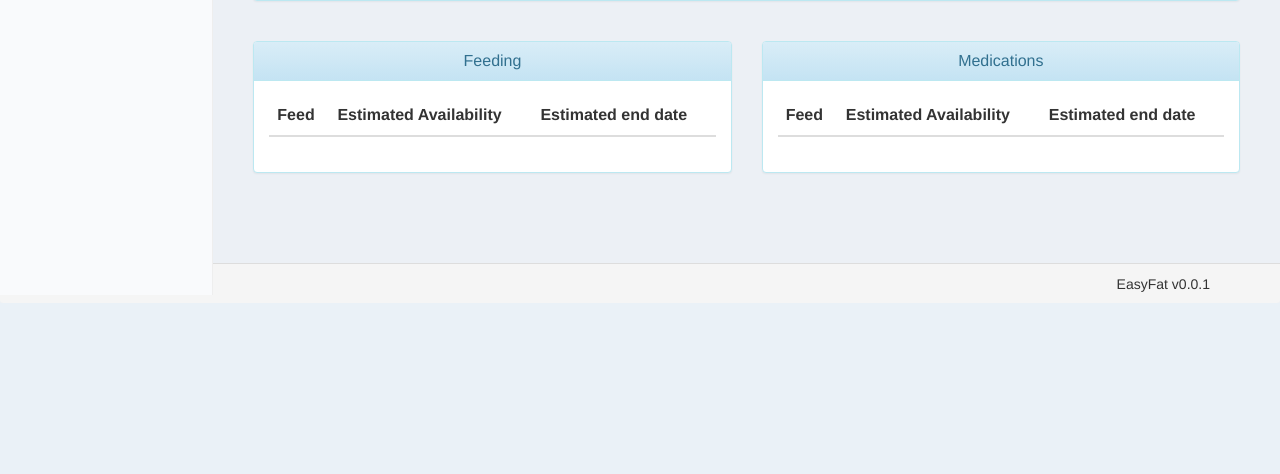
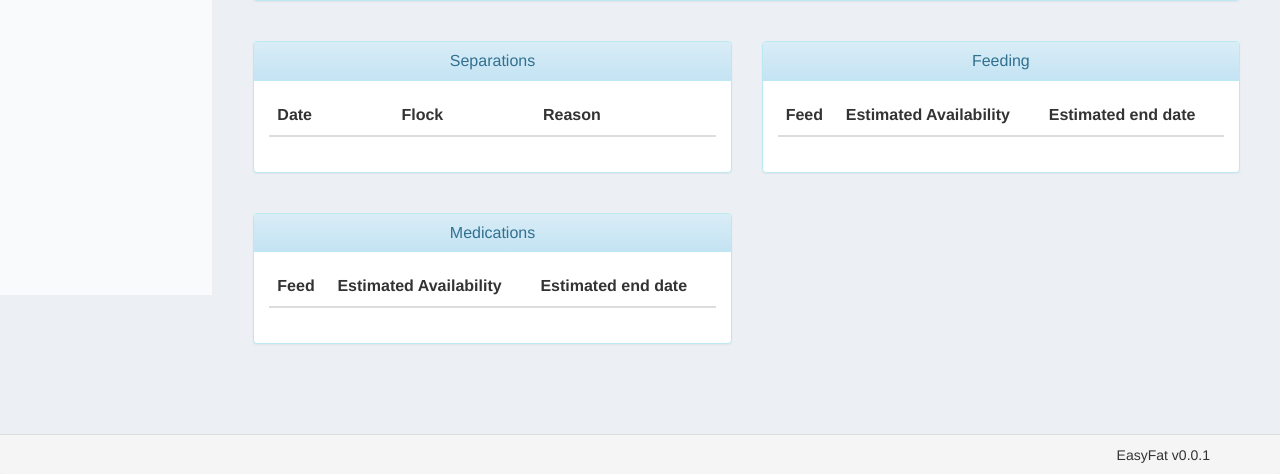
Before and after one commit to forcaeluz/ventania-suinos, a Django app: template farm/templates/farm/index.html in a window 1280 px wide. Shown: the part 505-979 px from the top of the page. Before the commit the page ends 800 px from the top, so only its background shows below. Run offline with Django 3.2, Linux system fonts and the light colour scheme; the template is opened without the code that fills it, so the values that code supplies are empty; some libraries are stand-ins or nearby versions.

Commit message:
Added a separation list to the index page.

```diff
--- a/farm/templates/farm/index.html
+++ b/farm/templates/farm/index.html
@@ -59,6 +59,32 @@
         <div class="col-xs-12 col-sm-6 placeholder">
             <div class="panel panel-info">
                 <div class="panel-heading">
+                    <h3 class="panel-title">{% trans 'Separations' %}</h3>
+                </div>
+                <div class="panel-body">
+                    <table class="table table-striped">
+                        <thead>
+                        <tr class="table-header">
+                            <th>{% trans "Date" %}</th>
+                            <th>{% trans "Flock" %}</th>
+                            <th>{% trans "Reason" %}</th>
+                        </tr>
+                        </thead>
+                        {% for separation in separations %}
+                            <tr class="table-row">
+                                <td>{{separation.date}}</td>
+                                <td>{{separation.flock}}</td>
+                                <td>{{separation.reason}}</td>
+                            </tr>
+                        {% endfor %}
+                    </table>
+                </div>
+            </div>
+        </div>
+
+        <div class="col-xs-12 col-sm-6 placeholder">
+            <div class="panel panel-info">
+                <div class="panel-heading">
                     <h3 class="panel-title">{% trans 'Feeding' %}</h3>
                 </div>
                 <div class="panel-body">
```
Lines whose indentation alone changed are shown as unchanged.
